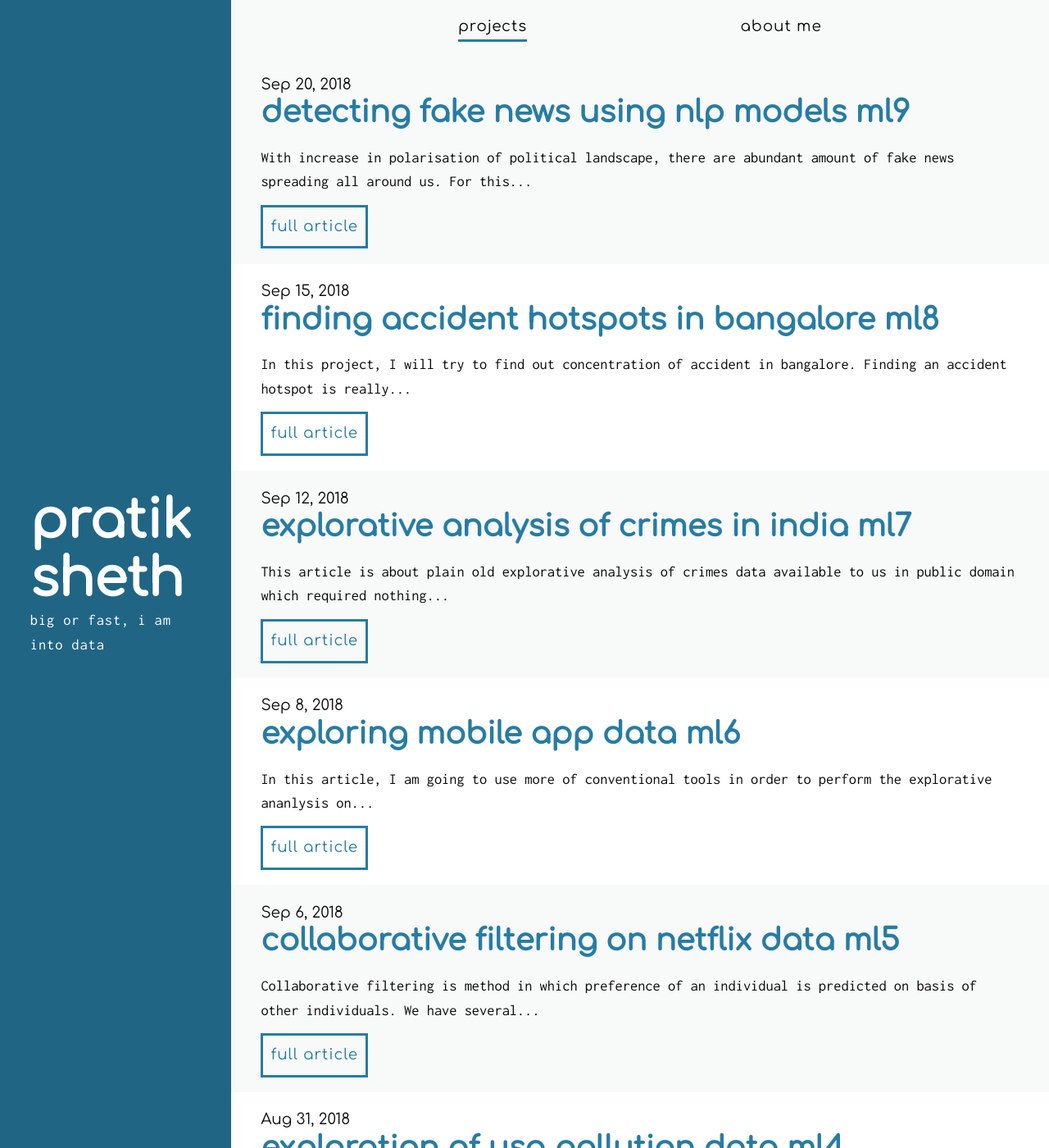
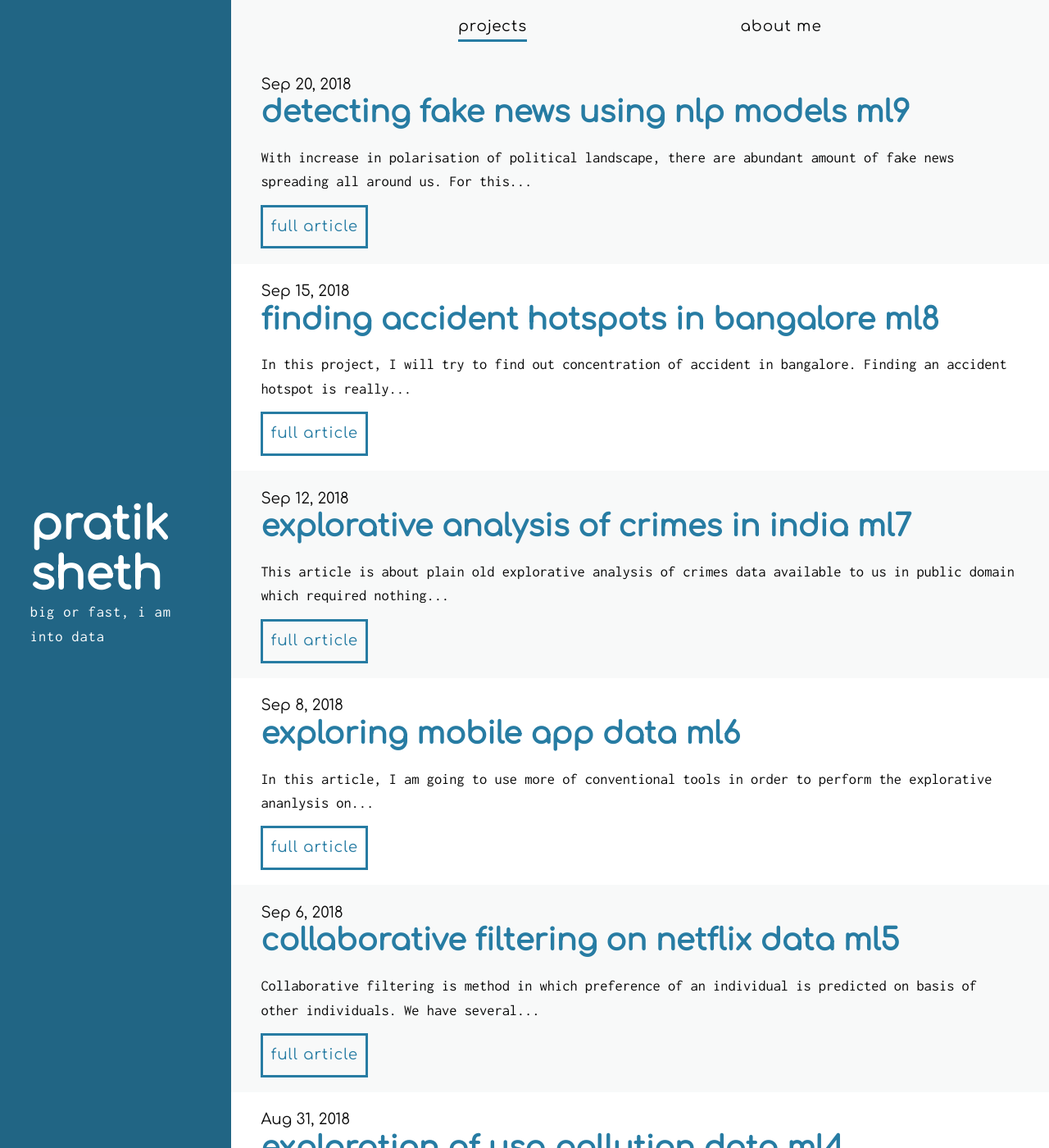
Before and after one commit to daftengineer/daftengineer.github.io, a Jekyll site: the page built from index.html, in a window 1280 px wide and 1400 px high. Shown: the whole window at 82% size. Built offline with Jekyll 4.4.1, drawn with Linux system fonts in a browser that asks for light colours; nearby versions of some CDN libraries; the list of posts is cut into pages by our own code.

Commit message:
Update _base.scss

```diff
--- a/_sass/_base.scss
+++ b/_sass/_base.scss
@@ -65,7 +65,7 @@ h1, h2, h3, h4, h5, h6 {
 }
 
 h1 {
-  $fontSize: 3.5em;
+  $fontSize: 3em;
 
   @media (min-width: $mq-md) {
     font-size: $fontSize;
```
